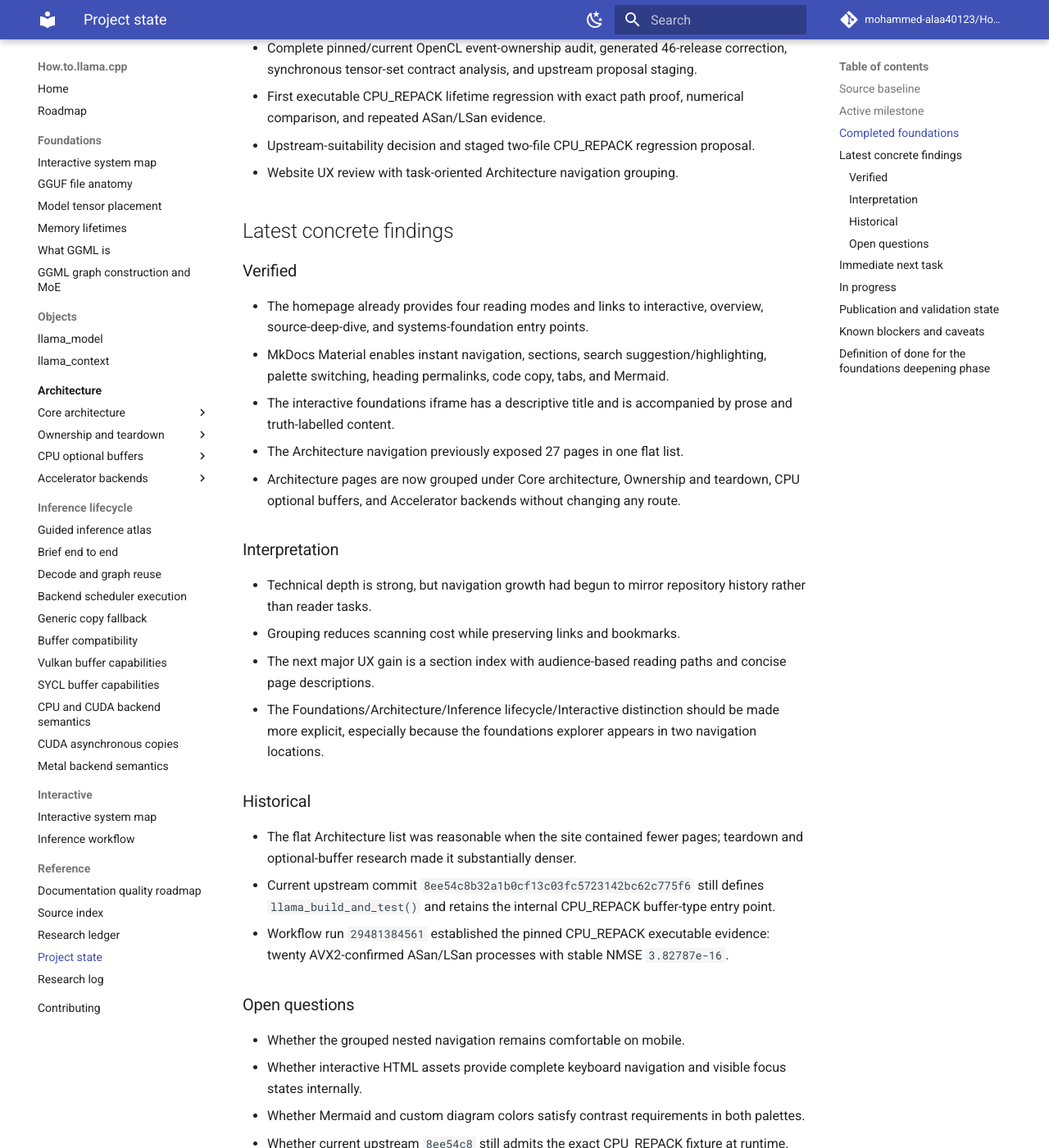
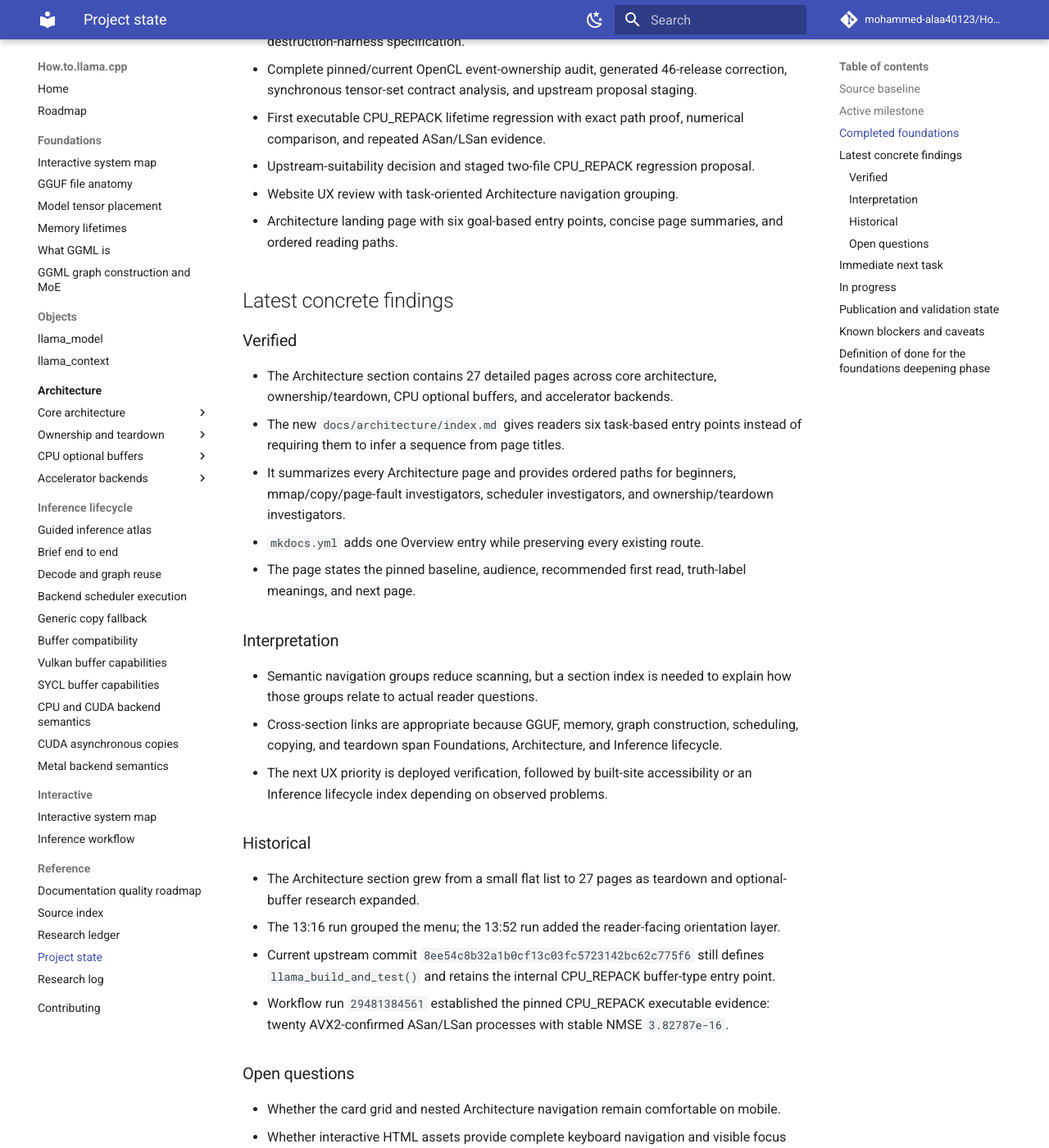
Before and after one commit to mohammed-alaa40123/How.to.llama.cpp, an MkDocs documentation site: the page built from docs/reference/project-state.md, in a window 1280 px wide and 1400 px high, scrolled down 947 px. Shown: the whole window at 82% size. Built offline with MkDocs 1.6.1 and Material for MkDocs 9.7.7, drawn with Linux system fonts in a browser that asks for light colours; comment, search, counter and statistics services are not loaded; some of the changed text lies outside the part shown.

Commit message:
docs: update project state for architecture index

````diff
--- a/docs/reference/project-state.md
+++ b/docs/reference/project-state.md
@@ -1,6 +1,6 @@
 # Project state
 
-_Last updated: 2026-07-16 13:16 Africa/Cairo_
+_Last updated: 2026-07-16 13:52 Africa/Cairo_
 
 Read this file after the root README on every run. It is the compact checkpoint for the current milestone, verified work, blockers, and next priority.
 
@@ -14,7 +14,7 @@
 
 ## Active milestone
 
-**Foundations deepening — executable lifetime regressions for optional CPU buffers**
+**Foundations deepening — executable lifetime regressions and reader-oriented architecture documentation**
 
 ## Completed foundations
 
@@ -26,44 +26,46 @@
 - First executable CPU_REPACK lifetime regression with exact path proof, numerical comparison, and repeated ASan/LSan evidence.
 - Upstream-suitability decision and staged two-file CPU_REPACK regression proposal.
 - Website UX review with task-oriented Architecture navigation grouping.
+- Architecture landing page with six goal-based entry points, concise page summaries, and ordered reading paths.
 
 ## Latest concrete findings
 
 ### Verified
 
-- The homepage already provides four reading modes and links to interactive, overview, source-deep-dive, and systems-foundation entry points.
-- MkDocs Material enables instant navigation, sections, search suggestion/highlighting, palette switching, heading permalinks, code copy, tabs, and Mermaid.
-- The interactive foundations iframe has a descriptive title and is accompanied by prose and truth-labelled content.
-- The Architecture navigation previously exposed 27 pages in one flat list.
-- Architecture pages are now grouped under Core architecture, Ownership and teardown, CPU optional buffers, and Accelerator backends without changing any route.
+- The Architecture section contains 27 detailed pages across core architecture, ownership/teardown, CPU optional buffers, and accelerator backends.
+- The new `docs/architecture/index.md` gives readers six task-based entry points instead of requiring them to infer a sequence from page titles.
+- It summarizes every Architecture page and provides ordered paths for beginners, mmap/copy/page-fault investigators, scheduler investigators, and ownership/teardown investigators.
+- `mkdocs.yml` adds one Overview entry while preserving every existing route.
+- The page states the pinned baseline, audience, recommended first read, truth-label meanings, and next page.
 
 ### Interpretation
 
-- Technical depth is strong, but navigation growth had begun to mirror repository history rather than reader tasks.
-- Grouping reduces scanning cost while preserving links and bookmarks.
-- The next major UX gain is a section index with audience-based reading paths and concise page descriptions.
-- The Foundations/Architecture/Inference lifecycle/Interactive distinction should be made more explicit, especially because the foundations explorer appears in two navigation locations.
+- Semantic navigation groups reduce scanning, but a section index is needed to explain how those groups relate to actual reader questions.
+- Cross-section links are appropriate because GGUF, memory, graph construction, scheduling, copying, and teardown span Foundations, Architecture, and Inference lifecycle.
+- The next UX priority is deployed verification, followed by built-site accessibility or an Inference lifecycle index depending on observed problems.
 
 ### Historical
 
-- The flat Architecture list was reasonable when the site contained fewer pages; teardown and optional-buffer research made it substantially denser.
+- The Architecture section grew from a small flat list to 27 pages as teardown and optional-buffer research expanded.
+- The 13:16 run grouped the menu; the 13:52 run added the reader-facing orientation layer.
 - Current upstream commit `8ee54c8b32a1b0cf13c03fc5723142bc62c775f6` still defines `llama_build_and_test()` and retains the internal CPU_REPACK buffer-type entry point.
 - Workflow run `29481384561` established the pinned CPU_REPACK executable evidence: twenty AVX2-confirmed ASan/LSan processes with stable NMSE `3.82787e-16`.
 
 ### Open questions
 
-- Whether the grouped nested navigation remains comfortable on mobile.
+- Whether the card grid and nested Architecture navigation remain comfortable on mobile.
 - Whether interactive HTML assets provide complete keyboard navigation and visible focus states internally.
 - Whether Mermaid and custom diagram colors satisfy contrast requirements in both palettes.
+- Whether an Inference lifecycle index is needed after the Architecture index is deployed.
 - Whether current upstream `8ee54c8` still admits the exact CPU_REPACK fixture at runtime.
 
 ## Immediate next task
 
 ```text
-wait for strict Documentation CI on grouped navigation
-  → inspect and fix any MkDocs/nav failure
-  → add an Architecture section index with audience-based reading paths
-  → verify deployed desktop/mobile navigation, search, diagrams, iframe interaction, and keyboard access
+wait for strict Documentation CI on the Architecture index
+  → inspect and fix any MkDocs or internal-link failure
+  → verify deployed desktop/mobile navigation, cards, search, diagrams, iframe interaction, and keyboard access
+  → add a built-site accessibility check or Inference lifecycle index based on deployed findings
 ```
 
 ## In progress
@@ -78,17 +80,17 @@
 ## Publication and validation state
 
 - Work is published in PR #1 from branch `automation/backend-teardown-audit-method`.
-- Previous head `1c16b8f` passed Documentation CI, pinned/current OpenCL workflows, and CPU_REPACK sanitizer workflow.
-- Added detailed UX note `logs/research/2026-07-16/1316-website-ux-review.md`.
-- Updated `mkdocs.yml` to group Architecture navigation while preserving routes.
+- Previous head `d376aef` added grouped Architecture navigation; commit-scoped CI must be checked.
+- Added `docs/architecture/index.md` and detailed note `logs/research/2026-07-16/1352-architecture-section-index.md`.
+- Updated `mkdocs.yml`, README living TODOs, project state, and research log.
 - Research ledger unchanged because no external source was added or reclassified.
 - Final-head workflow results must be checked after all context commits.
 
 ## Known blockers and caveats
 
-- **Live-site verification:** direct GitHub Pages retrieval was blocked in the browsing environment, so HTTP status, rendered navigation, search, responsive layout, keyboard behavior, and interactive assets could not be independently tested.
-- **Deployment scope:** branch-added navigation cannot appear on production Pages until PR #1 merges.
-- **Accessibility scope:** source inspection confirms iframe titles and prose fallbacks, but does not prove internal keyboard behavior, focus visibility, or contrast.
+- **Live-site verification:** direct GitHub Pages retrieval has been blocked in the browsing environment, so HTTP status, rendered navigation, search, responsive layout, keyboard behavior, and interactive assets may remain independently untested.
+- **Deployment scope:** branch-added navigation and the Architecture index cannot appear on production Pages until PR #1 merges.
+- **Accessibility scope:** source inspection does not prove internal keyboard behavior, focus visibility, contrast, or mobile card layout.
 - **Current-tree runtime evidence:** source/API compatibility at `8ee54c8` is verified, but the fixture has not yet been compiled and executed against that exact current revision.
 - **Evidence retention:** artifact `8368782428` expires on 2026-08-15.
 - **Hardware scope:** the passing CPU_REPACK evidence is AVX2-specific and does not cover ARM, KleidiAI, AMX, or SpacemiT.
````
